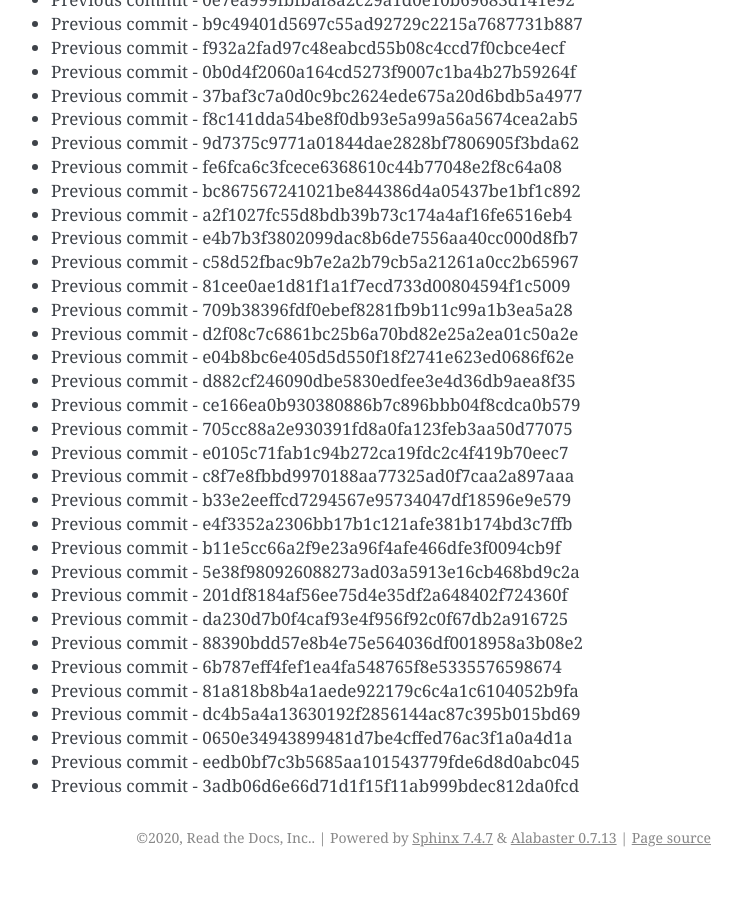
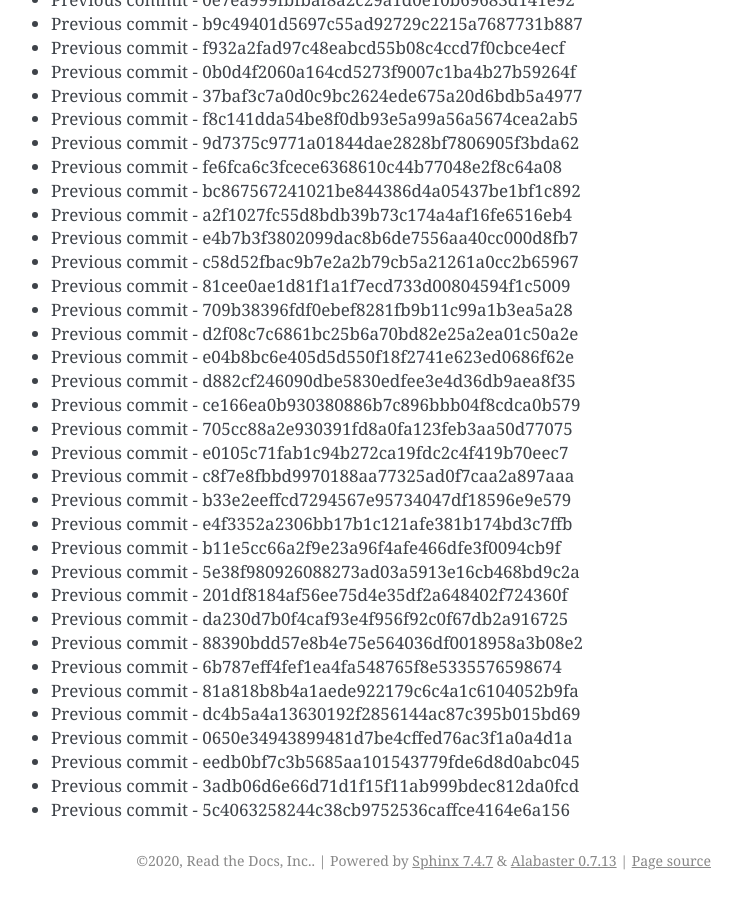
Before and after one commit to readthedocs/rtd-git-stresstest, a Sphinx documentation site: the page built from docs/updates.rst, in a window 1280 px wide and 900 px high, scrolled down 84777 px. Shown: the whole window, without its empty margins (399-1141 px from the left). Built offline with Sphinx 7.4.7, drawn with Linux system fonts in a browser that asks for light colours; before the commit the page ends 85654 px from its top, so only the background shows below that.

Commit message:
Generating commit from previous: 5c4063258244c38cb9752536caffce4164e6a156

```diff
--- a/docs/updates.rst
+++ b/docs/updates.rst
@@ -3594,3 +3594,4 @@ It can be tested for any performance characteristics.
 * Previous commit - 0650e34943899481d7be4cffed76ac3f1a0a4d1a
 * Previous commit - eedb0bf7c3b5685aa101543779fde6d8d0abc045
 * Previous commit - 3adb06d6e66d71d1f15f11ab999bdec812da0fcd
+* Previous commit - 5c4063258244c38cb9752536caffce4164e6a156
```
